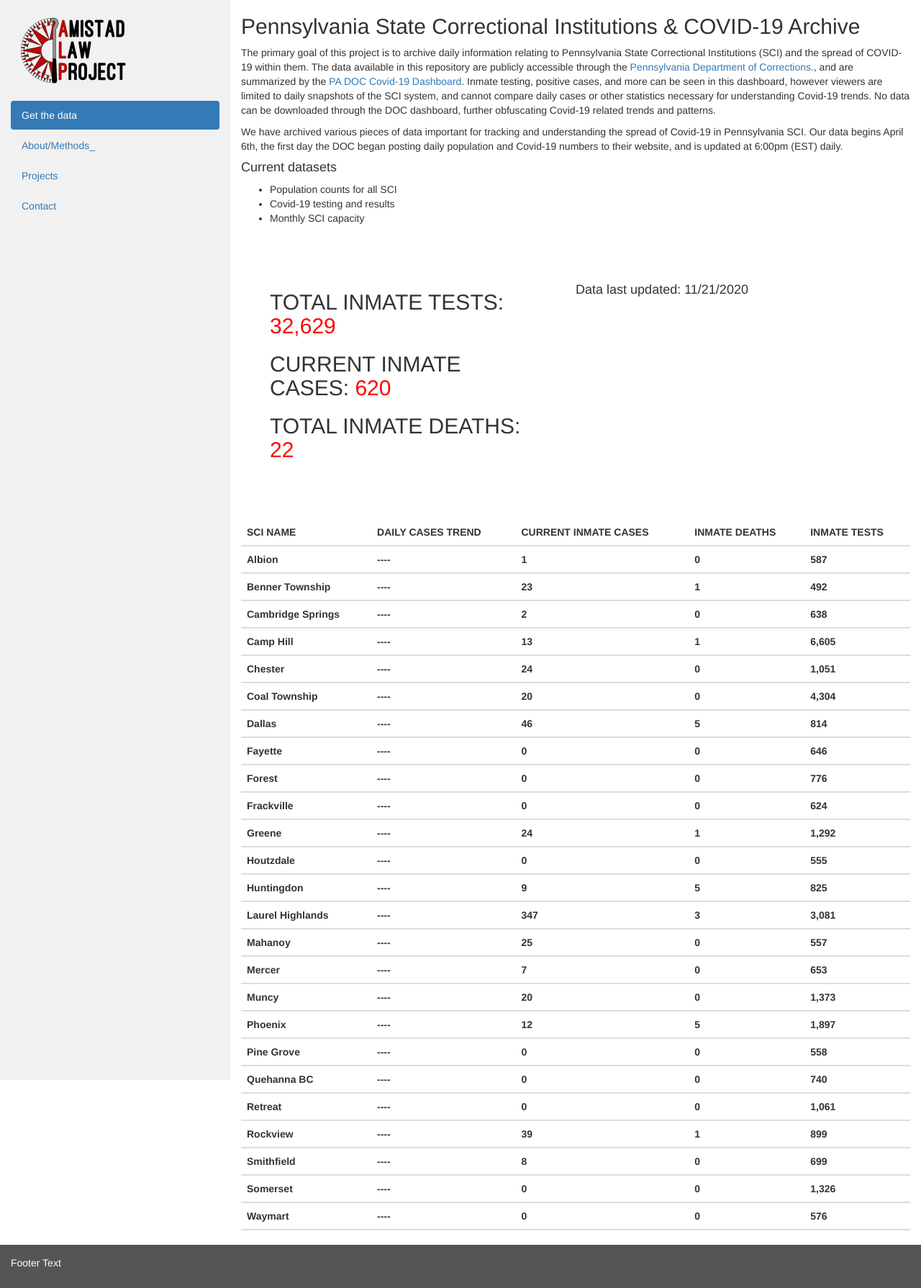
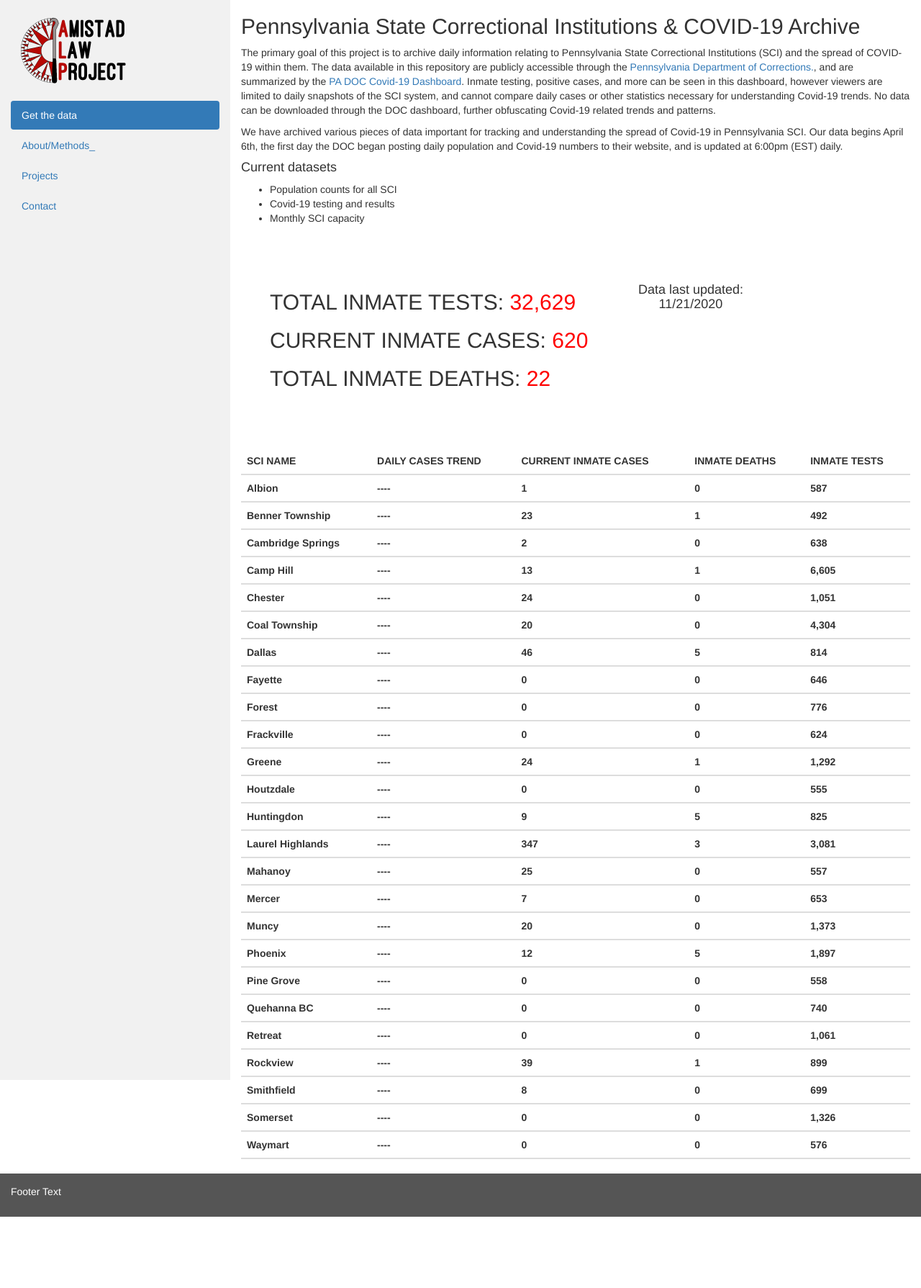
Before and after one commit to jmparelman/PA-SCI_COVID19, a Jekyll site: the page built from index.html, in a window 1280 px wide. Shown: the whole page at 72% size. Built offline with Jekyll 4.4.1, drawn with Linux system fonts in a browser that asks for light colours; a script that is not in the unit is left out; after the commit the page ends 1690 px from its top, so only the background shows below that.

Commit message:
testing header

```diff
--- a/index.html
+++ b/index.html
@@ -22,12 +22,12 @@
 {% assign totalrow = site.data.most_recent_inmateData | where:"SCI","TOTAL" | first%}
 
 <div class = "row" style='margin-bottom: 70px; margin-top: 70px'>
-    <div class="col-sm-5" style="margin-left: 40px">
+    <div class="col-sm-6" style="margin-left: 40px">
         <h2 class="text-left"><span>TOTAL INMATE TESTS: </span><span style="color:red">{{totalrow.inmate_tests}}</span></h2>
         <h2 class="text-left"><span>CURRENT INMATE CASES: </span><span style="color:red">{{totalrow.inmate_current_cases}}</span></h2>
         <h2 class="text-left"><span>TOTAL INMATE DEATHS: </span><span style="color:red">{{totalrow.inmate_death}}</span></h2>
     </div>
-    <div class="col-sm-4" style='text-align:center;'>
+    <div class="col-sm-3" style='text-align:center;'>
         <h4>Data last updated: 11/21/2020</h4>
     </div>
 </div>
```
